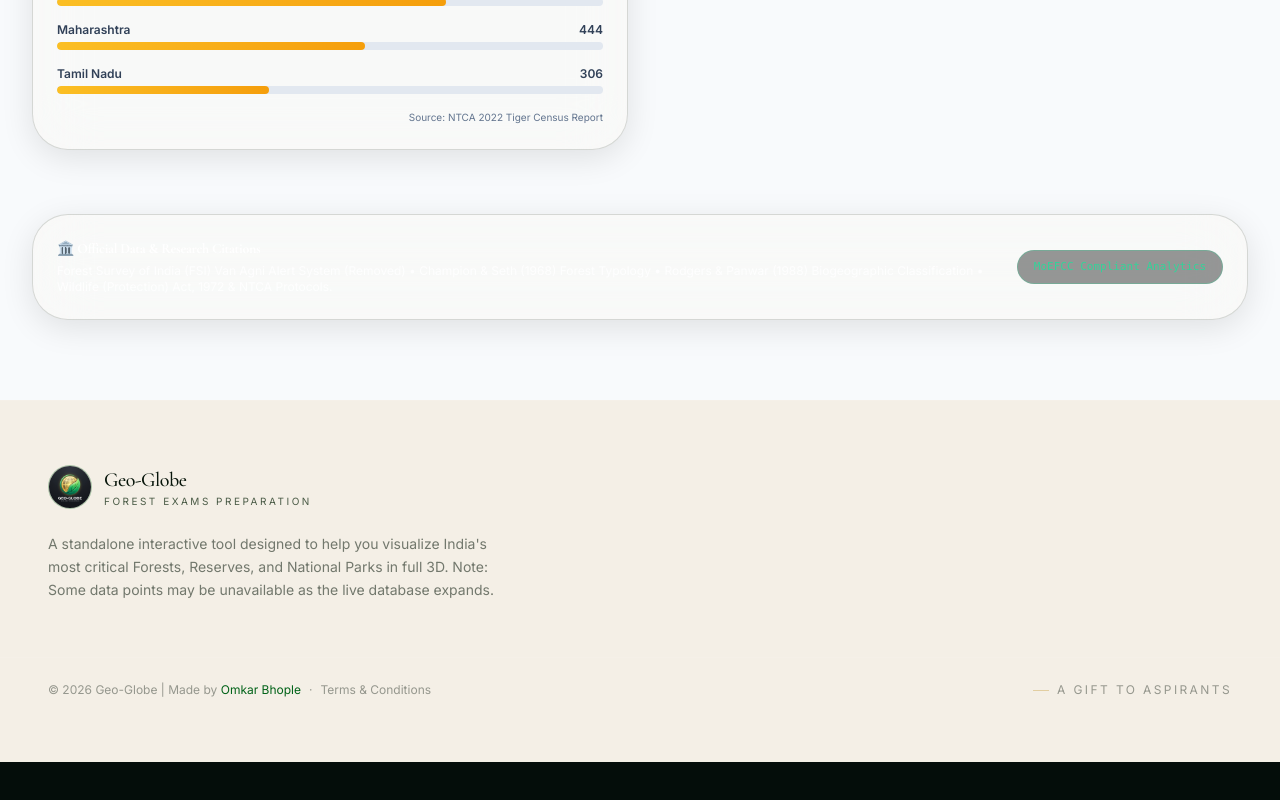
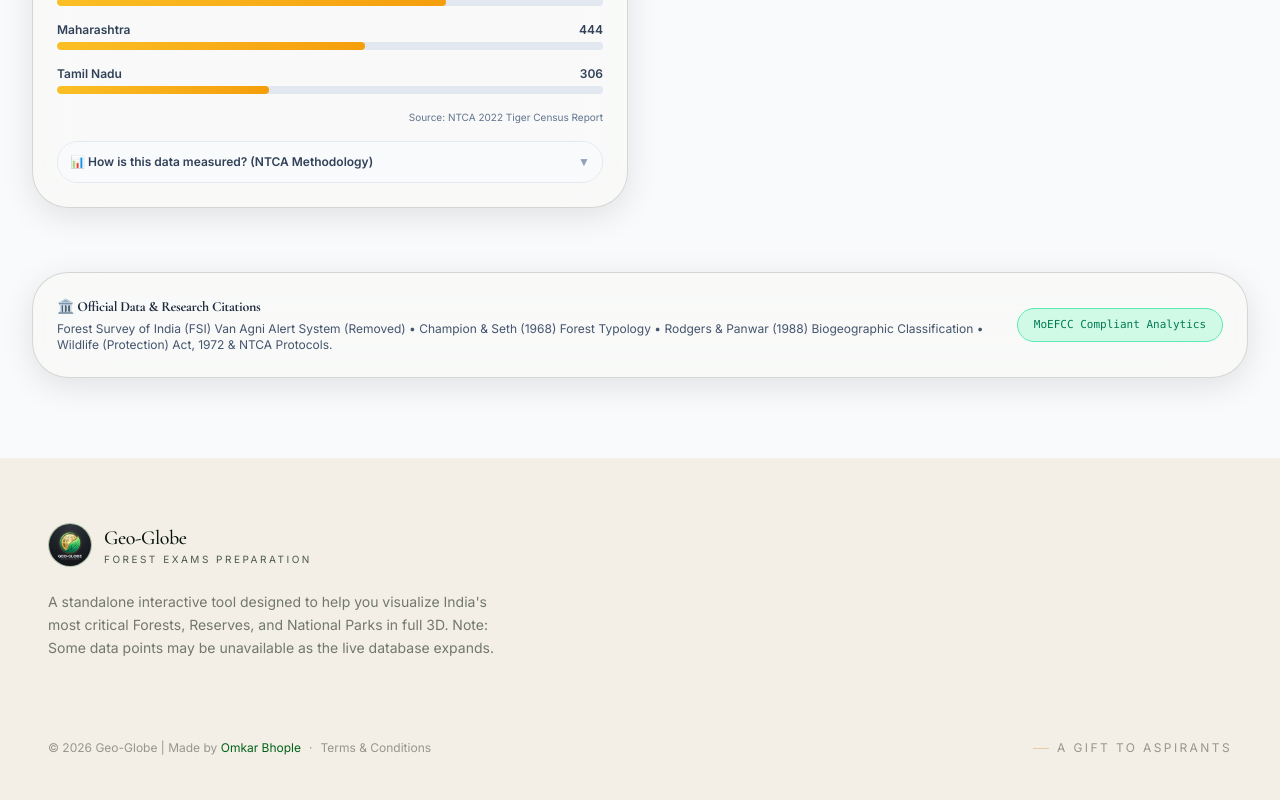
Before and after one commit to g4mt2fch8w-code/geo-globe, a React (Vite) app: page /dashboards in a window 1280 px wide. Shown: the part 1385-2185 px from the top of the page. Before the commit the page ends 2147 px from the top, so only its background shows below. Built offline with nearby package versions, Linux system fonts and the light colour scheme; a web font is replaced by a local one.

Commit message:
Fix citation banner colors for light theme and add NTCA methodology expandable section

```diff
--- a/src/pages/dashboards/AnalyticalHub.tsx
+++ b/src/pages/dashboards/AnalyticalHub.tsx
@@ -160,6 +160,20 @@ export const AnalyticalHub = () => {
               ))}
             </div>
             <div className="text-[10px] text-slate-500 dark:text-white/50 mt-4 text-right">Source: NTCA 2022 Tiger Census Report</div>
+
+            {/* Expandable Section for NTCA Methodology */}
+            <details className="mt-4 group border border-slate-200 dark:border-white/10 rounded-xl overflow-hidden cursor-pointer">
+              <summary className="text-xs font-semibold text-slate-700 dark:text-white/80 p-3 bg-slate-50 dark:bg-white/5 hover:bg-slate-100 dark:hover:bg-white/10 transition-colors flex justify-between items-center">
+                <span>📊 How is this data measured? (NTCA Methodology)</span>
+                <span className="text-slate-400 group-open:rotate-180 transition-transform">▼</span>
+              </summary>
+              <div className="p-3 text-[11px] text-slate-600 dark:text-white/70 space-y-2 bg-white/50 dark:bg-transparent">
+                <p><strong>Camera Trapping (SECR):</strong> The NTCA deploys thousands of camera traps. Individual tigers are identified by their unique stripe patterns (like human fingerprints) using the CaTRAT AI software.</p>
+                <p><strong>M-STrIPES App:</strong> Forest guards patrol on foot, collecting rigorous ecological data on carnivore signs (scat, pugmarks), prey density, and habitat quality.</p>
+                <p><strong>Statistical Approximation:</strong> The state figures above represent the median of a statistical range. Due to the elusive nature of tigers, mathematical models are used to estimate populations in areas where camera trapping is impossible.</p>
+                <p><strong>Why it matters:</strong> India is home to over 75% of the world's wild tigers. These robust, quadrennial scientific census exercises are considered the gold standard for global wildlife monitoring.</p>
+              </div>
+            </details>
           </div>
 
 
@@ -167,16 +181,16 @@ export const AnalyticalHub = () => {
       </div>
 
       {/* Official Credits Footer Banner */}
-      <div className="glass-card bg-slate-800 dark:bg-[#08221a]/90 border border-slate-700 dark:border-[#34d399]/30 p-6 rounded-3xl flex flex-col sm:flex-row items-center justify-between gap-4">
+      <div className="glass-card bg-slate-100 dark:bg-[#08221a]/90 border border-slate-200 dark:border-[#34d399]/30 p-6 rounded-3xl flex flex-col sm:flex-row items-center justify-between gap-4">
         <div>
-          <h4 className="text-sm font-bold text-white flex items-center gap-2">
+          <h4 className="text-sm font-bold text-slate-800 dark:text-white flex items-center gap-2">
             <span>🏛️ Official Data & Research Citations</span>
           </h4>
-          <p className="text-xs text-white/80 mt-1">
+          <p className="text-xs text-slate-600 dark:text-white/80 mt-1">
             Forest Survey of India (FSI) Van Agni Alert System (Removed) • Champion & Seth (1968) Forest Typology • Rodgers & Panwar (1988) Biogeographic Classification • Wildlife (Protection) Act, 1972 & NTCA Protocols.
           </p>
         </div>
-        <div className="text-[11px] font-mono text-[#34d399] bg-black/40 px-4 py-2 rounded-xl border border-[#34d399]/30 whitespace-nowrap">
+        <div className="text-[11px] font-mono text-emerald-700 dark:text-[#34d399] bg-emerald-100 dark:bg-black/40 px-4 py-2 rounded-xl border border-emerald-300 dark:border-[#34d399]/30 whitespace-nowrap">
           MoEFCC Compliant Analytics
         </div>
       </div>
```
